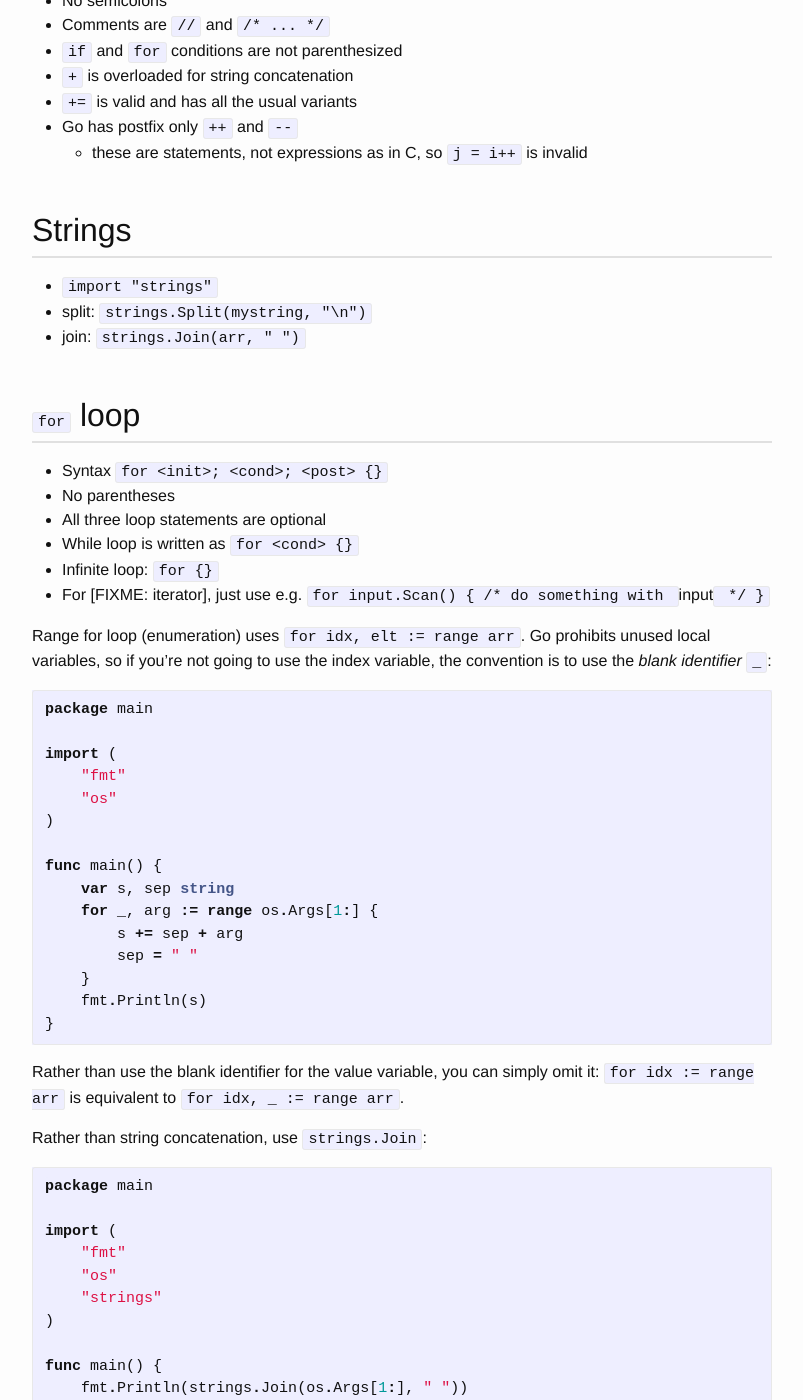
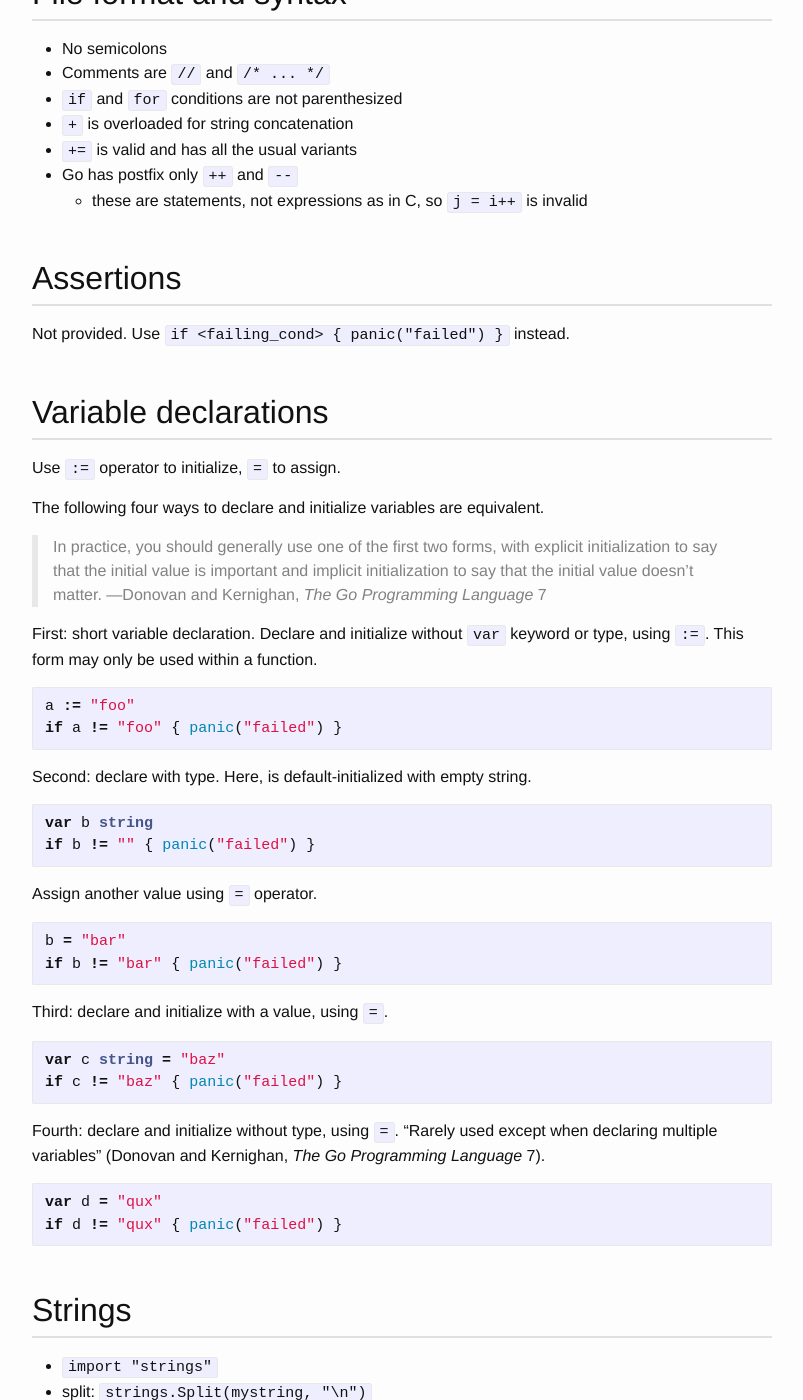
Before and after one commit to bitfragment/plnotes, a Jekyll site: the page built from _go/orientation.md, in a window 1280 px wide and 1400 px high, scrolled down 1636 px. Shown: the whole window, without its empty margins (238-1041 px from the left). Built offline with Jekyll 4.4.1, drawn with Linux system fonts in a browser that asks for light colours; some of the changed text lies outside the part shown.

Commit message:
Add material from Donovan Kenighan Ch. 1

````diff
--- a/_go/orientation.md
+++ b/_go/orientation.md
@@ -59,6 +59,64 @@ func main() {
     - these are statements, not expressions as in C, so `j = i++` is invalid
 
 
+## Assertions
+
+Not provided. Use `if <failing_cond> { panic("failed") }` instead.
+
+
+## Variable declarations
+
+Use `:=` operator to initialize, `=` to assign.
+
+The following four ways to declare and initialize variables are
+equivalent.
+
+> In practice, you should generally use one of the first two forms,
+> with explicit initialization to say that the initial value is
+> important and implicit initialization to say that the initial value
+> doesn't matter.
+—Donovan and Kernighan, *The Go Programming Language* 7
+
+First: short variable declaration. Declare and initialize without `var`
+keyword or type, using `:=`. This form may only be used within a
+function.
+
+```go
+a := "foo"
+if a != "foo" { panic("failed") }
+```
+
+Second: declare with type. Here, is default-initialized with empty string.
+
+```go
+var b string
+if b != "" { panic("failed") }
+```
+
+Assign another value using `=` operator.
+
+```go
+b = "bar"
+if b != "bar" { panic("failed") }
+```
+
+Third: declare and initialize with a value, using `=`.
+
+```go
+var c string = "baz"
+if c != "baz" { panic("failed") }
+```
+
+Fourth: declare and initialize without type, using `=`. "Rarely used
+except when declaring multiple variables" (Donovan and Kernighan,
+*The Go Programming Language* 7).
+
+```go
+var d = "qux"
+if d != "qux" { panic("failed") }
+```
+
+
 ## Strings
 
 * `import "strings"`
@@ -80,20 +138,13 @@ unused local variables, so if you're not going to use the index variable, the
 convention is to use the *blank identifier* `_`:
 
 ```go
-package main
-
-import (
-    "fmt"
-    "os"
-)
-
-func main() {
-    var s, sep string
-    for _, arg := range os.Args[1:] {
-        s += sep + arg
-        sep = " "
-    }
-    fmt.Println(s)
+func echo() {
+	s, sep := "", ""
+	for _, arg := range os.Args[1:] {
+		s += sep + arg
+		sep = " "
+	}
+	fmt.Println(s)
 }
 ```
 
@@ -103,16 +154,8 @@ Rather than use the blank identifier for the value variable, you can simply omit
 Rather than string concatenation, use `strings.Join`:
 
 ```go
-package main
-
-import (
-    "fmt"
-    "os"
-    "strings"
-)
-
-func main() {
-    fmt.Println(strings.Join(os.Args[1:], " "))
+func echo() {
+	fmt.Println(strings.Join(os.Args[1:], " "))
 }
 ```
 
@@ -181,6 +224,7 @@ for _, line := range strdata {
 
 * `net/http.Get(url`) returns `resp, err`; `resp` is a struct, `resp.Body` is a readable stream
 * `io/ioutil.ReadAll(resp.Body)` returns `body, err`
+
 
 
 ## System calls
````
Also changed, not shown: _go/composite-types.md (+42 -0 lines), _go/input-output.md (added, +123 -0 lines).
